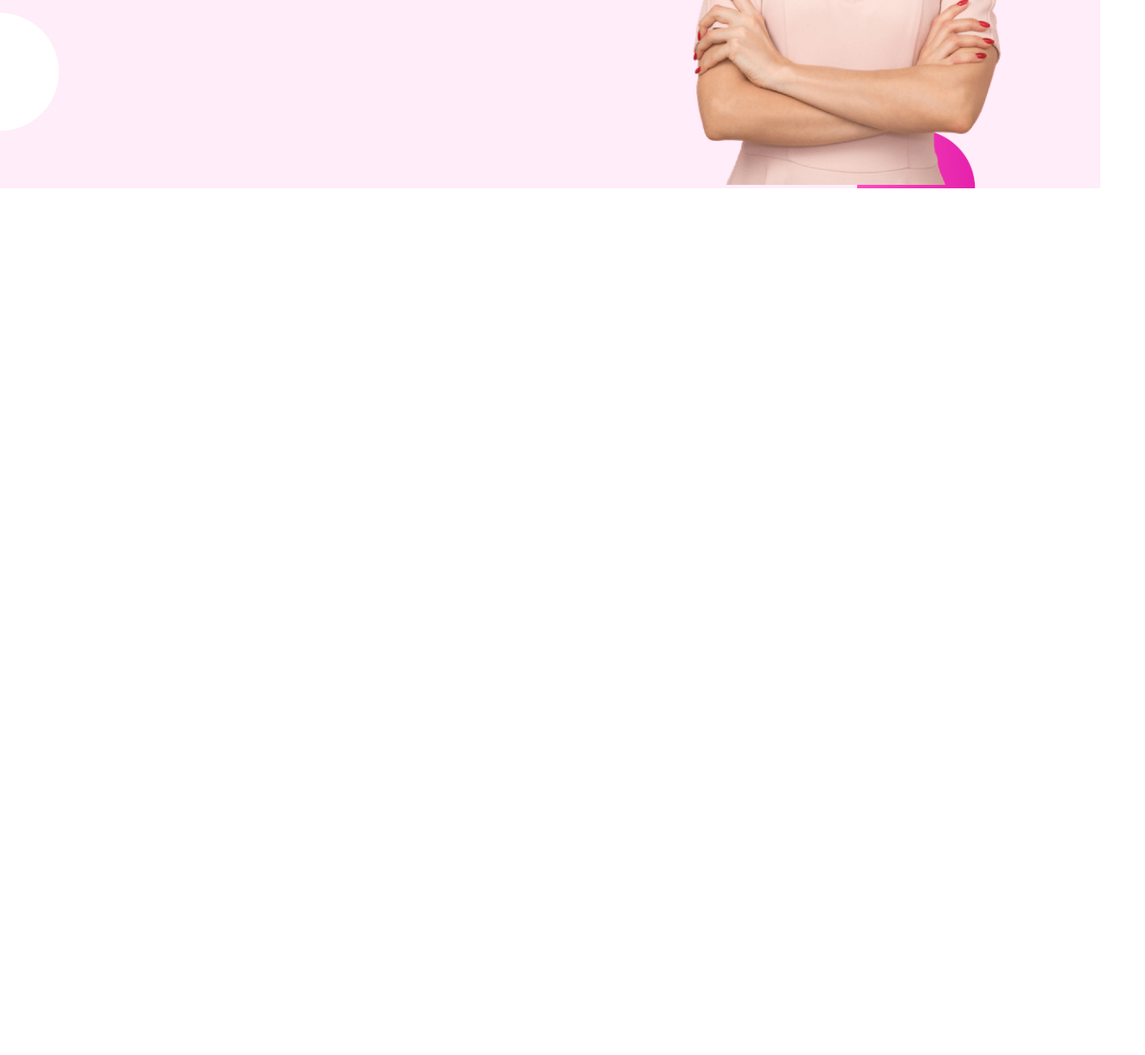
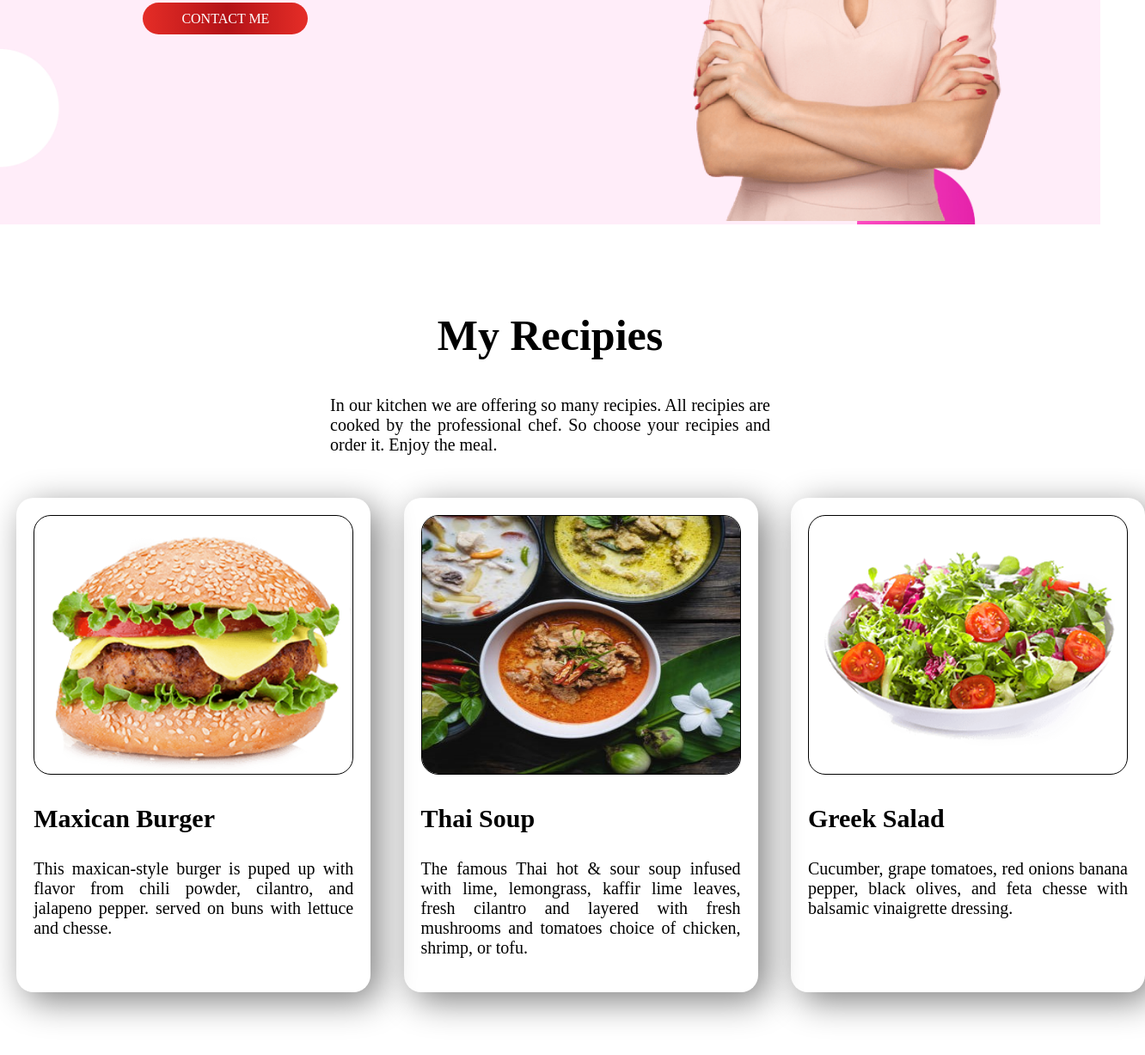
Before and after one commit to Hasibul294/quality-food, a plain HTML site: page index.html in a window 1280 px wide. Shown: the part 1081-2308 px from the top of the page at 86% size, 1332 px wide, since content can reach past the window. Before the commit the page ends 1400 px from the top, so only its background shows below. Drawn offline with Linux system fonts and the light colour scheme.

Commit message:
recipies added

```diff
--- a/index.html
+++ b/index.html
@@ -40,5 +40,29 @@
         </div>
     </section>
 
+    <section class="recipies-sec">
+        <div class="recipies">
+            <h1>My Recipies</h1>
+            <p>In our kitchen we are offering so many recipies. All recipies are cooked by the professional chef. So choose your recipies and order it. Enjoy the meal.</p>
+        </div>
+        <div class="recipies-item">
+            <div class="maxican all-item">
+                <img src="images/maxican-burger.png" alt="maxican burger">
+                <h3>Maxican Burger</h3>
+                <p>This maxican-style burger is puped up with flavor from chili powder, cilantro, and jalapeno pepper. served on buns with lettuce and chesse.</p>
+            </div>
+            <div class="thai all-item">
+                <img src="images/thai-soup.jpg" alt="thai soup">
+                <h3>Thai Soup</h3>
+                <p>The famous Thai hot & sour soup infused with lime, lemongrass, kaffir lime leaves, fresh cilantro and layered with fresh mushrooms and tomatoes choice of chicken, shrimp, or tofu.</p>
+            </div>
+            <div class="greek all-item">
+                <img src="images/greek-salad.jpg" alt="greek salad">
+                <h3 >Greek Salad</h3>
+                <p>Cucumber, grape tomatoes, red onions banana pepper, black olives, and feta chesse with balsamic vinaigrette dressing.</p>
+            </div>
+        </div>
+    </section>
+
 </body>
 </html>
--- a/style.css
+++ b/style.css
@@ -3,6 +3,14 @@ body{
 }
 h1{
     font-size: 50px;
+}
+p{
+    font-size: 20px;
+    text-align: justify;
+}
+h3{
+    font-size: 30px;
+    font-weight: 700;
 }
 .web-name{
     font-family: 'Dancing Script', cursive;
@@ -54,3 +62,33 @@ h1{
     background-image: url(images/shapes/Frame\ 59.jpg);
     background-size: cover;
 }
+.recipies{
+    text-align: center;
+    margin-bottom: 50px;
+
+}
+.recipies p{
+    margin-left: 30%;
+    margin-right: 30%;
+}
+.recipies-item{
+    display: flex;
+    background-repeat: no-repeat;
+    margin-bottom: 100px;
+}
+.all-item{
+    width: 30%;
+    margin-left: 1.5%;
+    margin-right: 1.5%;
+    padding: 20px;
+    box-shadow: 10px 10px 40px gray;
+    border-radius: 20px;
+
+}
+.all-item img{
+    width:370px;
+    height: 300px;
+    border: 1px solid black;
+    border-radius: 20px;
+
+}
```
Also changed, not shown: images/food/thai-soup.png (renamed from images/food/Project Cover.png), images/greek-salad.jpg (added), images/maxican-burger.png (added), images/thai-soup.jpg (added).
